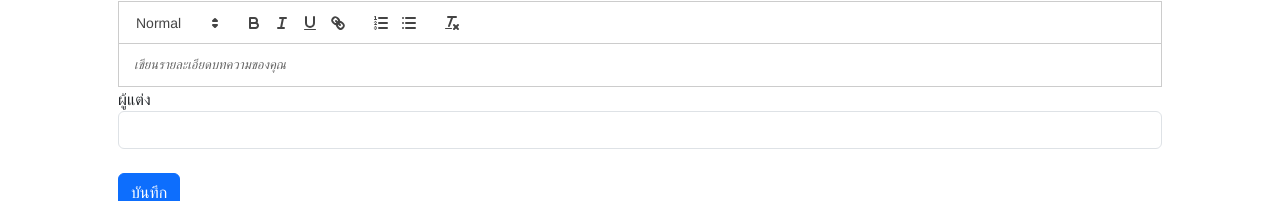
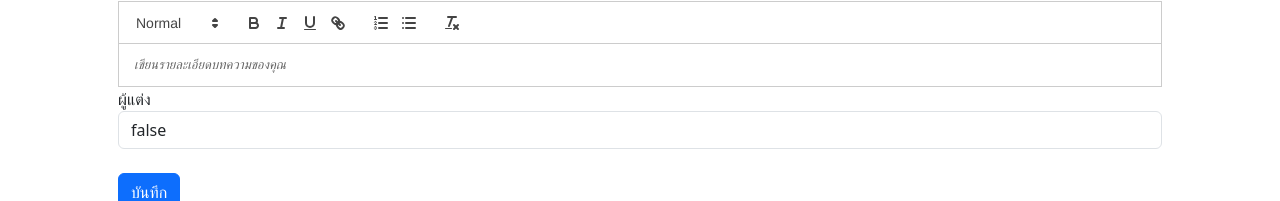
Before and after one commit to oiceo123/MERN-Workshop, a React (Create React App) app in the folder client/: page /create in a window 1280 px wide. Shown: the part 263-464 px from the top of the page. Built offline with nearby package versions, Linux system fonts and the light colour scheme.

Commit message:
💄 อัพเดท ui ส่วน author ให้ค่าเริ่มต้นเป็น admin

```diff
--- a/client/src/components/FormComponent.jsx
+++ b/client/src/components/FormComponent.jsx
@@ -3,11 +3,12 @@ import axios from "../api";
 import Swal from "sweetalert2";
 import ReactQuill from "react-quill";
 import "react-quill/dist/quill.snow.css";
+import { getUser } from "../services/authenticate";
 
 function FormComponent() {
   const [state, setState] = useState({
     title: "",
-    author: "",
+    author: getUser(),
   });
   const { title, author } = state;
 
```
